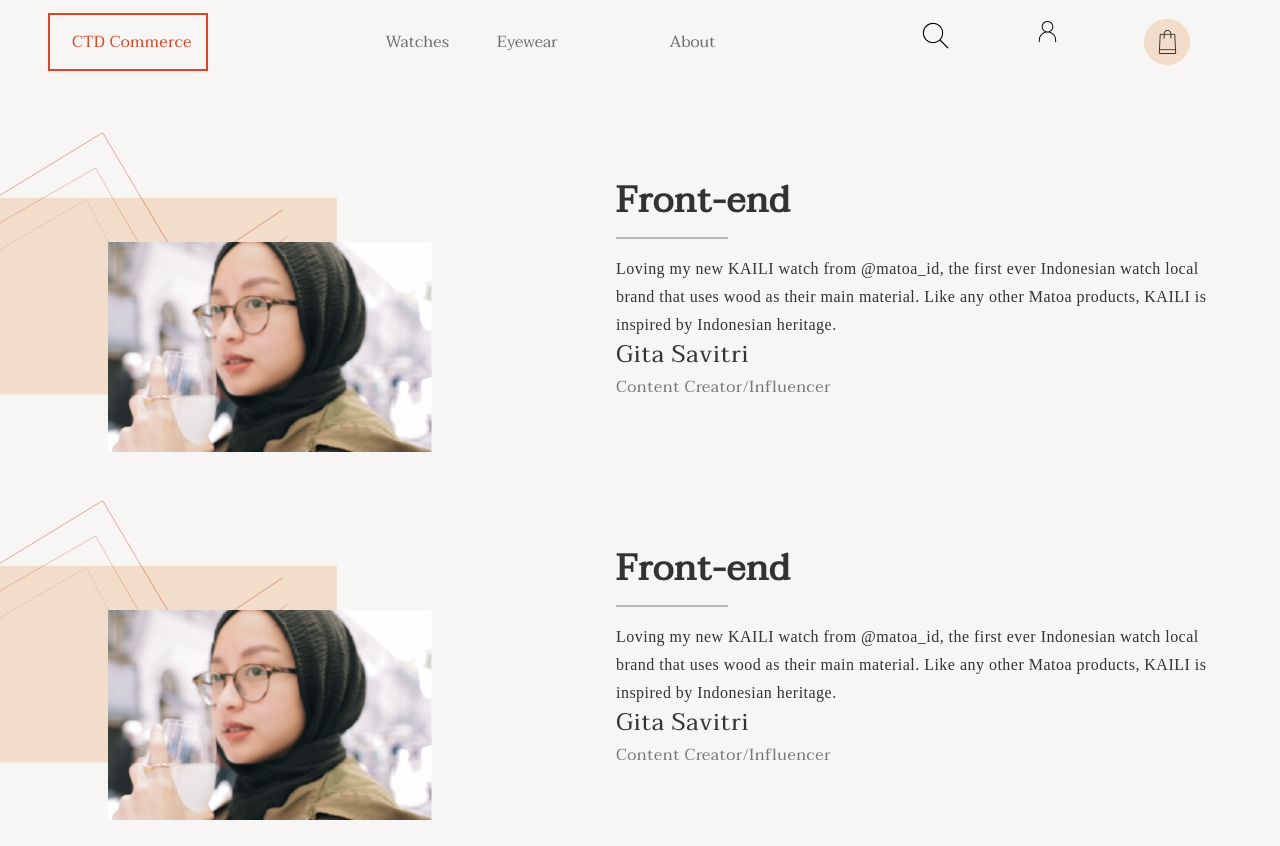
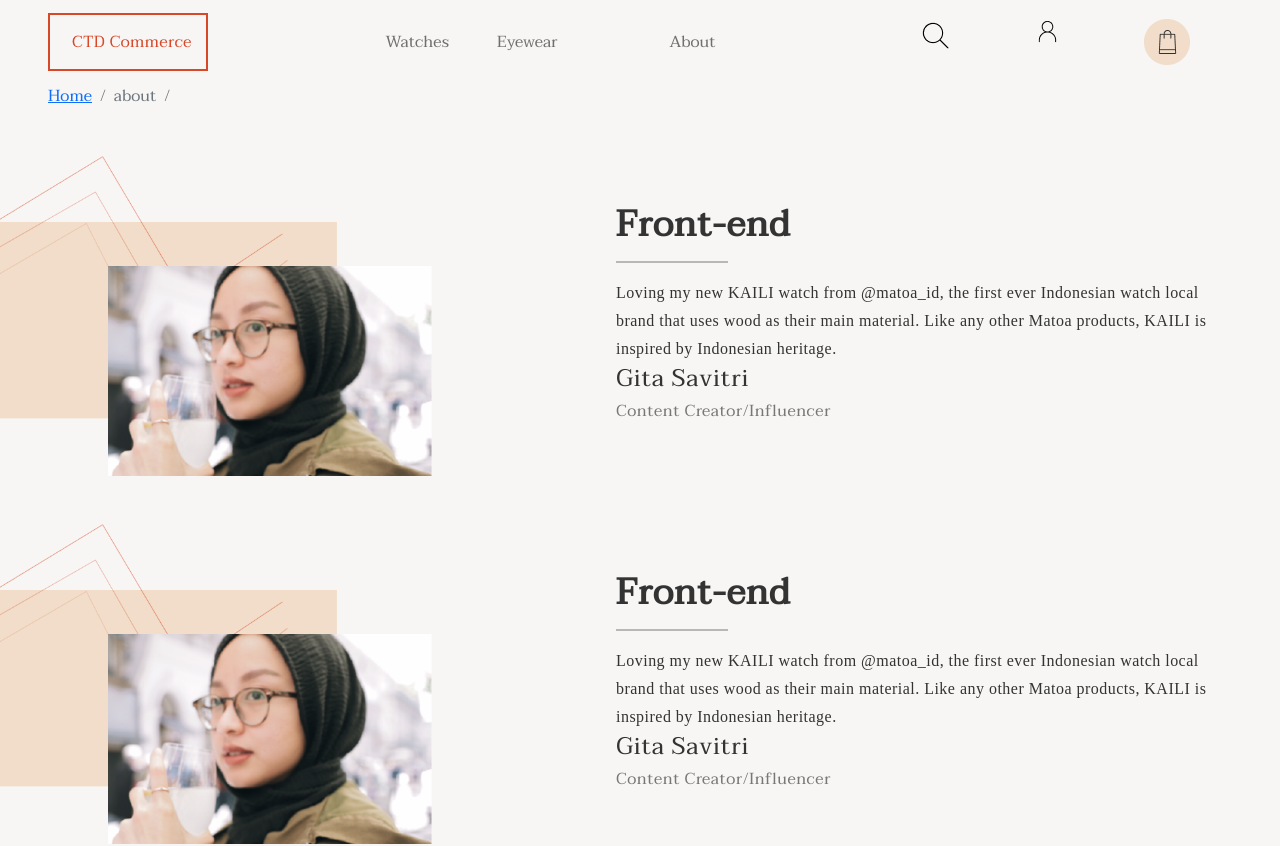
Before and after one commit to leonardosantino/ctdcommerce, a React (Create React App) app: page /about in a window 1280 px wide. Shown: the top 846 px of the page. Built offline with nearby package versions, Linux system fonts and the light colour scheme.

Commit message:
Breadcrumb

```diff
--- a/package.json
+++ b/package.json
@@ -4,7 +4,9 @@
   "private": true,
   "dependencies": {
     "axios": "^0.24.0",
+    "bootstrap": "^5.1.3",
     "react": "^17.0.2",
+    "react-bootstrap": "^2.0.3",
     "react-dom": "^17.0.2",
     "react-router-dom": "^6.0.2",
     "react-scripts": "4.0.3",
--- a/src/assets/styles/header.scss
+++ b/src/assets/styles/header.scss
@@ -1,5 +1,8 @@
+body {
+    font-family: 'Taviraj', serif;
+}
 nav {
-    font-family: 'Taviraj', serif;
+
 
     .firstname{
         font-style: normal;
--- a/src/components/Header.jsx
+++ b/src/components/Header.jsx
@@ -3,14 +3,18 @@ import imgCart from "../assets/imgs/imgCart.png"
 import imgSearch from "../assets/imgs/imgSearch.png"
 import imgUser from "../assets/imgs/imgUser.png"
 import imgCtd from "../assets/imgs/imgCtd.png"
+import { Link } from 'react-router-dom'
+import Breadcrumb from 'react-bootstrap/Breadcrumb'
 
-function Header() {
+function Header({currentlyPath}) {
   return (
+    <>
       <nav className="navbar navbar-expand-lg navbar-light" aria-label="Main navigation">
 
         <div className="container-fluid px-5">
 
-        <a className="navbar-brand" href="#logo"><img src={imgCtd} alt="" /></a>
+
+          <Link to="/" className="navbar-brand" href="#logo"><img src={imgCtd} alt="" /></Link>
 
 
           <div className="offcanvas offcanvas-end" tabIndex="-1" id="offcanvasNavbar" aria-labelledby="offcanvasNavbarLabel">
@@ -29,7 +33,7 @@ function Header() {
                   <a className="nav-link" href="#learning">Eyewear</a>
                 </li>
                 <li className="nav-item ms-lg-5">
-                <a className="nav-link" href="#learning">About</a>
+                  <Link to="/about" className="nav-link" href="#learning">About</Link>
                 </li>
               </ul>
             </div>
@@ -50,6 +54,15 @@ function Header() {
           </button>
         </div>
       </nav>
+      {currentlyPath !== "home" &&(
+          <Breadcrumb>
+          <Breadcrumb.Item className="ms-5"><Link to="/">Home</Link></Breadcrumb.Item>
+          <Breadcrumb.Item active>{currentlyPath}</Breadcrumb.Item>
+          <Breadcrumb.Item active> </Breadcrumb.Item>
+        </Breadcrumb>
+      )}
+
+    </>
   );
 }
 export default Header;
--- a/src/container/App.js
+++ b/src/container/App.js
@@ -1,9 +1,9 @@
-import RouteList from "../routes/RouteList";
+import MyRoutes from "../routes/MyRoutes";
 
 function App() {
   return (
     <>
-      <RouteList/>
+      <MyRoutes/>
     </>
   );
 }
--- a/src/pages/About.jsx
+++ b/src/pages/About.jsx
@@ -4,7 +4,7 @@ import "../assets/styles/about.scss"
 function About() {
   return (
     <>
-      <Header />
+      <Header currentlyPath="about"/>
       <div className="mt-5 me-5">
         <Persona />
       </div>
--- a/src/pages/Home.jsx
+++ b/src/pages/Home.jsx
@@ -7,8 +7,7 @@ import RecentNews from "../components/RecentNews";
 function Home() {
         return (
                 <>
-                        <Header />
-                        <Carousel />
+                        <Header currentlyPath="home" />
                         <Carousel />
                         <CarouselCard />
                         <RecentNews />
--- a/src/routes/RouteList.js
+++ b/src/routes/MyRoutes.jsx
@@ -3,7 +3,7 @@ import About from '../pages/About';
 import Home from '../pages/Home';
 import Produtos from '../pages/Produtos';
 
-function RouteList() {
+function MyRoutes() {
     return (
         <BrowserRouter>
             <Routes>
@@ -17,4 +17,4 @@ function RouteList() {
     )
 }
 
-export default RouteList;
+export default MyRoutes;
```
Also changed, not shown: 1 other file (tests, documents, lock files or other folders). Lines whose indentation alone changed are shown as unchanged.
